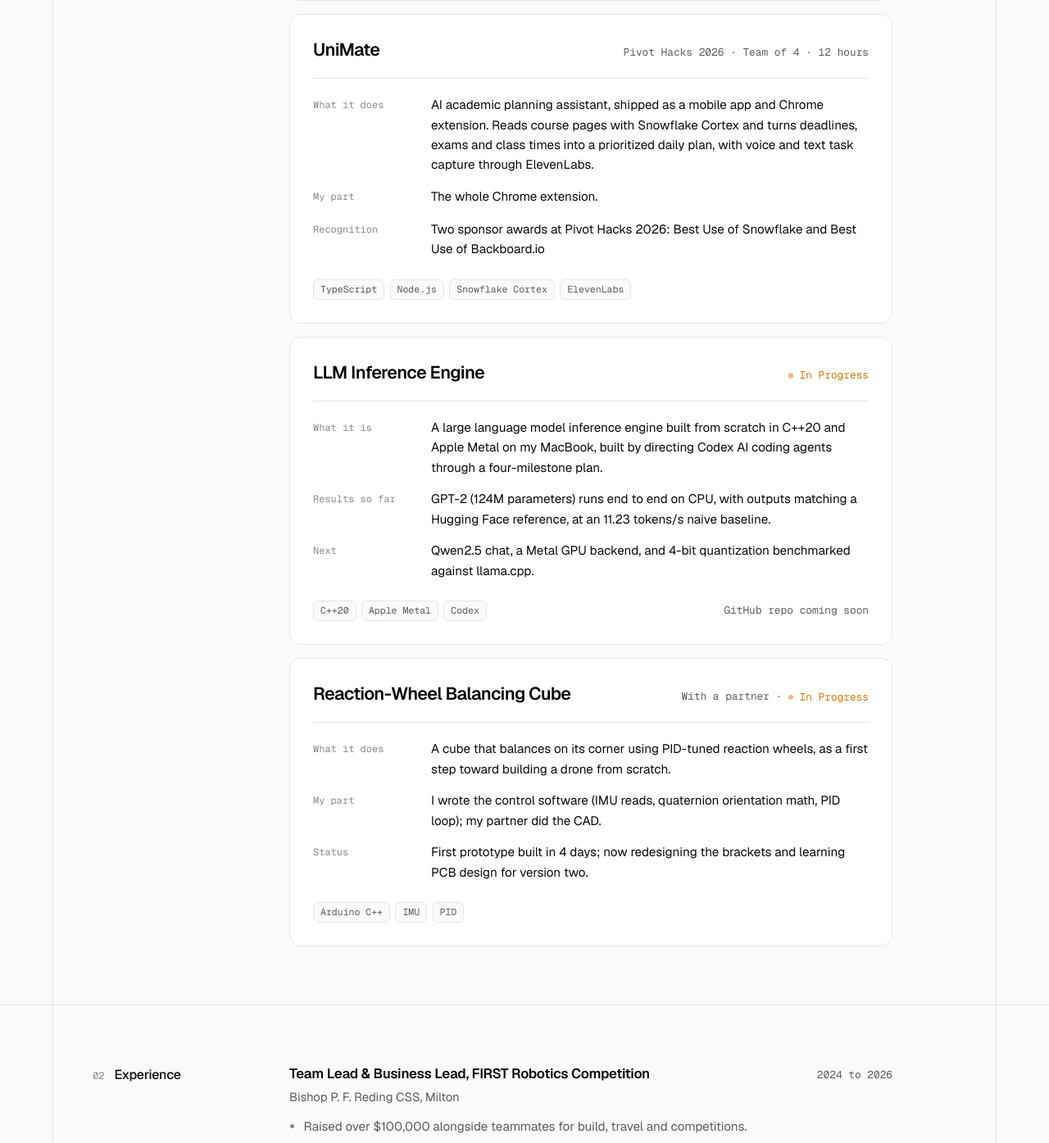
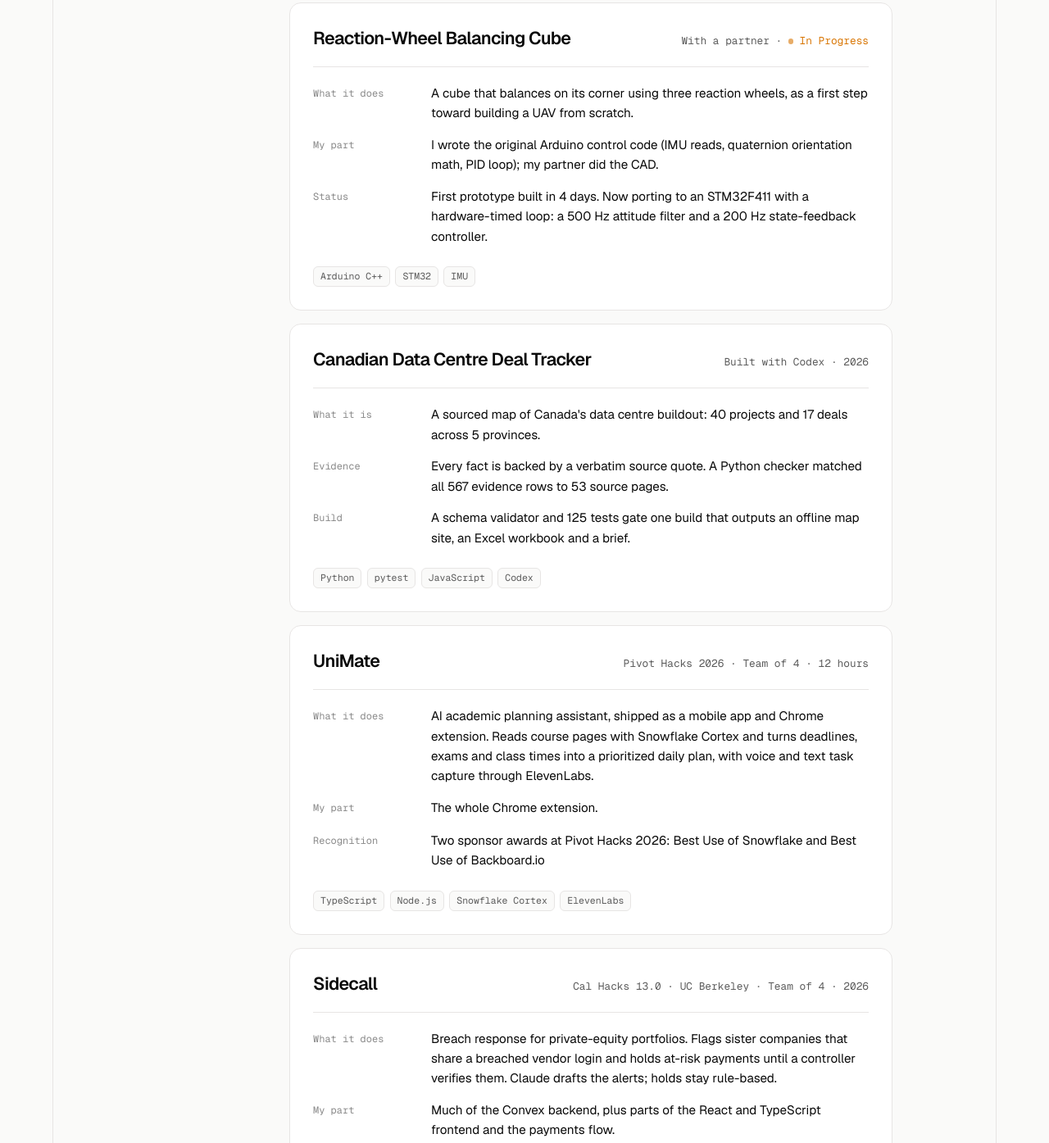
Before and after one commit to ashwathram-prathap/ashwathram-prathap.github.io, a plain HTML site: page index.html in a window 1280 px wide. Shown: the part 1216-2611 px from the top of the page at 82% size. Drawn offline with nearby package versions, Linux system fonts and the light colour scheme.

Commit message:
Sync site to Shopify 3.0.4 resume: engine results, STM32 cube, data centre tracker, skills, public resume.pdf
Co-Authored-By: Claude Sonnet 5.5 <noreply@anthropic.com>
Claude-Session: https://claude.ai/code/session_01W23npetqmXsqkgSiX6k1da

```diff
--- a/index.html
+++ b/index.html
@@ -57,8 +57,8 @@
       <div class="now">
         <span class="label">Now</span>
         <ul>
-          <li>Building an LLM inference engine from scratch in C++ and Apple Metal.</li>
-          <li>Co-building a reaction-wheel cube that balances on its corner, as a step toward a scratch-built drone.</li>
+          <li>Running Qwen2.5-7B on my own LLM inference engine, built from scratch in C++ and Apple Metal.</li>
+          <li>Co-building a reaction-wheel cube that balances on its corner, now porting it to an STM32, as a step toward a scratch-built drone.</li>
         </ul>
       </div>
     </section>
@@ -90,22 +90,60 @@
       <div class="block-body">
         <article class="project">
           <header class="project-head">
-            <h3>Sidecall</h3>
-            <p class="mono">Cal Hacks 13.0 · UC Berkeley · Team of 4 · 2026</p>
+            <h3>LLM Inference Engine</h3>
+            <p class="mono">Built with Codex · 2026</p>
+          </header>
+          <dl class="facts">
+            <dt>What it is</dt>
+            <dd>A large language model inference engine built from scratch in C++20 and Apple Metal on my MacBook, by directing Codex AI coding agents. It includes a BPE tokenizer, KV cache, grouped-query attention and 4-bit quantization.</dd>
+            <dt>Results</dt>
+            <dd>Runs Qwen2.5-7B in 4-bit at 22.3 tokens/s in 4.09 GiB, about 82% of llama.cpp's speed on byte-identical weights. A 4-bit GPU kernel fix raised weight bandwidth from 29 to 97 GB/s for 3.1x faster decode, with logits matching Hugging Face.</dd>
+          </dl>
+          <footer class="project-foot">
+            <ul class="chips" aria-label="Stack">
+              <li>C++20</li><li>Apple Metal</li><li>Codex</li>
+            </ul>
+            <span class="mono">GitHub repo coming soon</span>
+          </footer>
+        </article>
+
+        <article class="project">
+          <header class="project-head">
+            <h3>Reaction-Wheel Balancing Cube</h3>
+            <p class="mono">With a partner · <span class="wip">In Progress</span></p>
           </header>
           <dl class="facts">
             <dt>What it does</dt>
-            <dd>Breach response for private-equity portfolios. Flags sister companies that share a breached vendor login and holds at-risk payments until a controller verifies them. Claude drafts the alerts; holds stay rule-based.</dd>
+            <dd>A cube that balances on its corner using three reaction wheels, as a first step toward building a UAV from scratch.</dd>
             <dt>My part</dt>
-            <dd>Much of the Convex backend, plus parts of the React and TypeScript frontend and the payments flow.</dd>
-            <dt>Results</dt>
-            <dd>0 misses and 0 false holds across 18 test scenarios. One report holds 304 payments across 303 companies in about 1.4 s.</dd>
+            <dd>I wrote the original Arduino control code (IMU reads, quaternion orientation math, PID loop); my partner did the CAD.</dd>
+            <dt>Status</dt>
+            <dd>First prototype built in 4 days. Now porting to an STM32F411 with a hardware-timed loop: a 500 Hz attitude filter and a 200 Hz state-feedback controller.</dd>
           </dl>
           <footer class="project-foot">
             <ul class="chips" aria-label="Stack">
-              <li>Convex</li><li>React</li><li>TypeScript</li><li>Claude</li>
+              <li>Arduino C++</li><li>STM32</li><li>IMU</li>
             </ul>
-            <a class="text-link" href="https://devpost.com/software/sidecall">Devpost</a>
+          </footer>
+        </article>
+
+        <article class="project">
+          <header class="project-head">
+            <h3>Canadian Data Centre Deal Tracker</h3>
+            <p class="mono">Built with Codex · 2026</p>
+          </header>
+          <dl class="facts">
+            <dt>What it is</dt>
+            <dd>A sourced map of Canada's data centre buildout: 40 projects and 17 deals across 5 provinces.</dd>
+            <dt>Evidence</dt>
+            <dd>Every fact is backed by a verbatim source quote. A Python checker matched all 567 evidence rows to 53 source pages.</dd>
+            <dt>Build</dt>
+            <dd>A schema validator and 125 tests gate one build that outputs an offline map site, an Excel workbook and a brief.</dd>
+          </dl>
+          <footer class="project-foot">
+            <ul class="chips" aria-label="Stack">
+              <li>Python</li><li>pytest</li><li>JavaScript</li><li>Codex</li>
+            </ul>
           </footer>
         </article>
 
@@ -132,42 +170,22 @@
 
         <article class="project">
           <header class="project-head">
-            <h3>LLM Inference Engine</h3>
-            <p class="mono"><span class="wip">In Progress</span></p>
+            <h3>Sidecall</h3>
+            <p class="mono">Cal Hacks 13.0 · UC Berkeley · Team of 4 · 2026</p>
           </header>
           <dl class="facts">
-            <dt>What it is</dt>
-            <dd>A large language model inference engine built from scratch in C++20 and Apple Metal on my MacBook, built by directing Codex AI coding agents through a four-milestone plan.</dd>
-            <dt>Results so far</dt>
-            <dd>GPT-2 (124M parameters) runs end to end on CPU, with outputs matching a Hugging Face reference, at an 11.23 tokens/s naive baseline.</dd>
-            <dt>Next</dt>
-            <dd>Qwen2.5 chat, a Metal GPU backend, and 4-bit quantization benchmarked against llama.cpp.</dd>
+            <dt>What it does</dt>
+            <dd>Breach response for private-equity portfolios. Flags sister companies that share a breached vendor login and holds at-risk payments until a controller verifies them. Claude drafts the alerts; holds stay rule-based.</dd>
+            <dt>My part</dt>
+            <dd>Much of the Convex backend, plus parts of the React and TypeScript frontend and the payments flow.</dd>
+            <dt>Results</dt>
+            <dd>0 misses and 0 false holds across 18 test scenarios. One report holds 304 payments across 303 companies in about 1.4 s.</dd>
           </dl>
           <footer class="project-foot">
             <ul class="chips" aria-label="Stack">
-              <li>C++20</li><li>Apple Metal</li><li>Codex</li>
+              <li>Convex</li><li>React</li><li>TypeScript</li><li>Claude</li>
             </ul>
-            <span class="mono">GitHub repo coming soon</span>
-          </footer>
-        </article>
-
-        <article class="project">
-          <header class="project-head">
-            <h3>Reaction-Wheel Balancing Cube</h3>
-            <p class="mono">With a partner · <span class="wip">In Progress</span></p>
-          </header>
-          <dl class="facts">
-            <dt>What it does</dt>
-            <dd>A cube that balances on its corner using PID-tuned reaction wheels, as a first step toward building a drone from scratch.</dd>
-            <dt>My part</dt>
-            <dd>I wrote the control software (IMU reads, quaternion orientation math, PID loop); my partner did the CAD.</dd>
-            <dt>Status</dt>
-            <dd>First prototype built in 4 days; now redesigning the brackets and learning PCB design for version two.</dd>
-          </dl>
-          <footer class="project-foot">
-            <ul class="chips" aria-label="Stack">
-              <li>Arduino C++</li><li>IMU</li><li>PID</li>
-            </ul>
+            <a class="text-link" href="https://devpost.com/software/sidecall">Devpost</a>
           </footer>
         </article>
       </div>
@@ -289,13 +307,13 @@
       <div class="block-body">
         <dl class="facts skills">
           <dt>Code</dt>
-          <dd><ul class="chips"><li>Java</li><li>TypeScript</li><li>Node.js</li><li>C++ (Arduino)</li><li>Python (in progress)</li></ul></dd>
+          <dd><ul class="chips"><li>Python</li><li>Java</li><li>TypeScript</li><li>Node.js</li><li>C++ (Arduino)</li><li>Apple Metal</li><li>STM32</li></ul></dd>
           <dt>AI</dt>
           <dd><ul class="chips"><li>Claude Code</li><li>Codex</li><li>Snowflake Cortex</li><li>ElevenLabs</li></ul></dd>
           <dt>Business</dt>
           <dd><ul class="chips"><li>Power BI</li><li>Excel financial modelling</li></ul></dd>
           <dt>Other</dt>
-          <dd>Government of Canada Reliability Security Clearance (2025). English and Tamil.</dd>
+          <dd>Google AI Professional Certificate (2026). Government of Canada Reliability Security Clearance (2025). English and Tamil.</dd>
         </dl>
       </div>
     </section>
```
Also changed, not shown: 1 other file.
